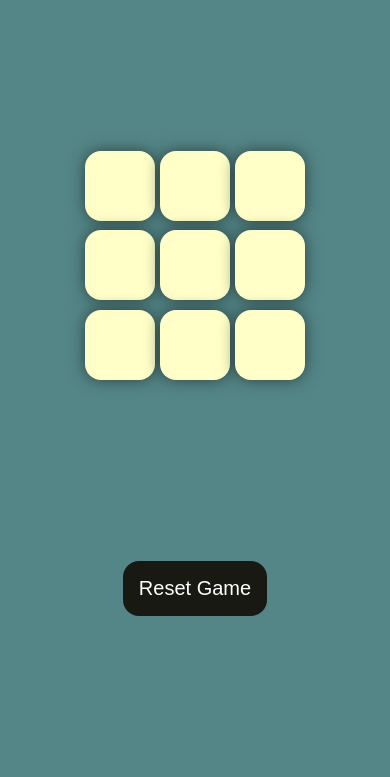
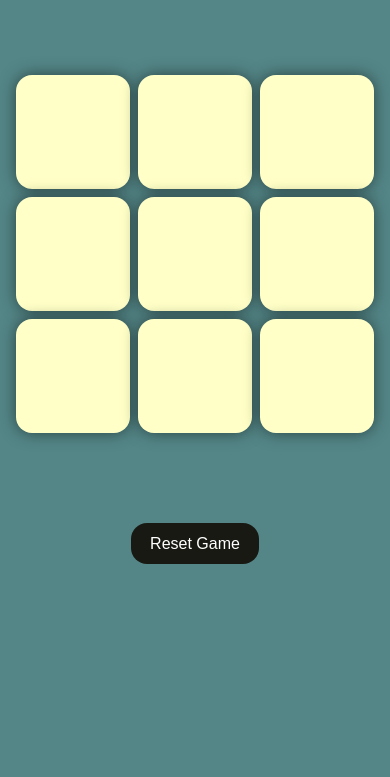
Before and after one commit to suyashtripathi3/Tic-Tac-Toe-Game, a plain HTML site: page index.html in a window 390 px wide. Shown: the part 67-844 px from the top of the page. Drawn offline with Linux system fonts and the light colour scheme.

Commit message:
css change

```diff
--- a/style.css
+++ b/style.css
@@ -1,77 +1,102 @@
-*{
+* {
     margin: 0;
     padding: 0;
+    box-sizing: border-box;
 }
 
-body{
+body {
     background-color: #548687;
     text-align: center;
+    font-family: Arial, sans-serif;
+    padding: 1rem;
 }
 
-.container{
-    height: 70vh;
+h1 {
+    color: #ffffc7;
+    font-size: 6vmin;
+    margin-bottom: 1rem;
+}
+
+.container {
+    min-height: 60vh;
     display: flex;
     justify-content: center;
     align-items: center;
 }
 
-.game{
-    height: 60vmin;
-    width: 60vmin;
-    display: flex;
-    flex-wrap: wrap;
-    justify-content: center;
-    align-items: center;
-    gap: 1.2vmin;
+.game {
+    display: grid;
+    grid-template-columns: repeat(3, 1fr);
+    gap: 1.5vmin;
+    width: 90vmin;
+    max-width: 400px;
+    margin: auto;
 }
 
-.box{
-    height: 18vmin;
-    width: 18vmin;
+.box {
+    width: 100%;
+    aspect-ratio: 1;
     border-radius: 1rem;
     border: none;
     box-shadow: 0 0 1rem rgba(0, 0, 0, 0.5);
-    font-size: 8vmin;
+    font-size: 10vmin;
     color: #b0413e;
     cursor: pointer;
     background-color: #ffffc7;
 }
 
-#reset-btn{
-    padding: 1rem;
-    font-size: 1.25rem;
+#reset-btn,
+#new-btn {
+    padding: 0.8rem 1.5rem;
+    font-size: 1.1rem;
     background-color: #191913;
     color: #fff;
     border-radius: 1rem;
     border: none;
     cursor: pointer;
+    margin: 1rem 0.5rem;
 }
 
-#new-btn{
-    padding: 1rem;
-    font-size: 1.25rem;
-    background-color: #191913;
-    color: #fff;
-    border-radius: 1rem;
-    border: none;
-    cursor: pointer;
-}
-
-
-#msg{
+#msg {
     color: #ffffc7;
     font-size: 5vmin;
 }
-.msg-container{
-    height: 30vmin;
+
+.msg-container {
+    min-height: 20vmin;
     display: flex;
     justify-content: center;
     align-items: center;
     flex-direction: column;
-    gap: 4 rem;
-
+    gap: 1.5rem;
 }
 
-.hide{
+.hide {
     display: none;
 }
+
+/* 🔻 Responsive Design for Mobile */
+@media screen and (max-width: 480px) {
+    h1 {
+        font-size: 8vmin;
+    }
+
+    .box {
+        font-size: 12vmin;
+    }
+
+    #reset-btn,
+    #new-btn {
+        font-size: 1rem;
+        padding: 0.7rem 1.2rem;
+    }
+
+    #msg {
+        font-size: 6vmin;
+    }
+
+    .game {
+        width: 95vmin;
+        gap: 2vmin;
+    }
+}
```
